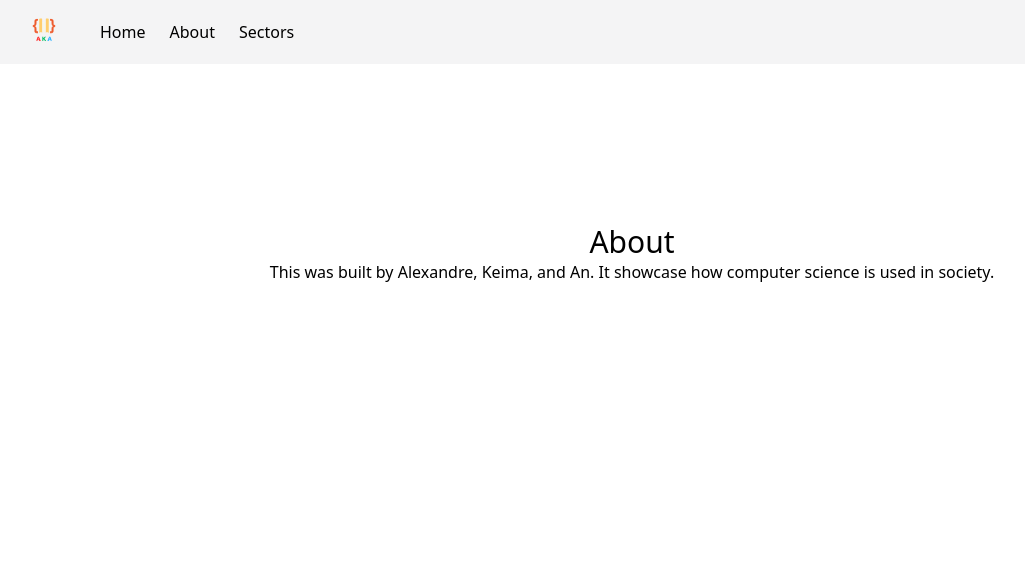
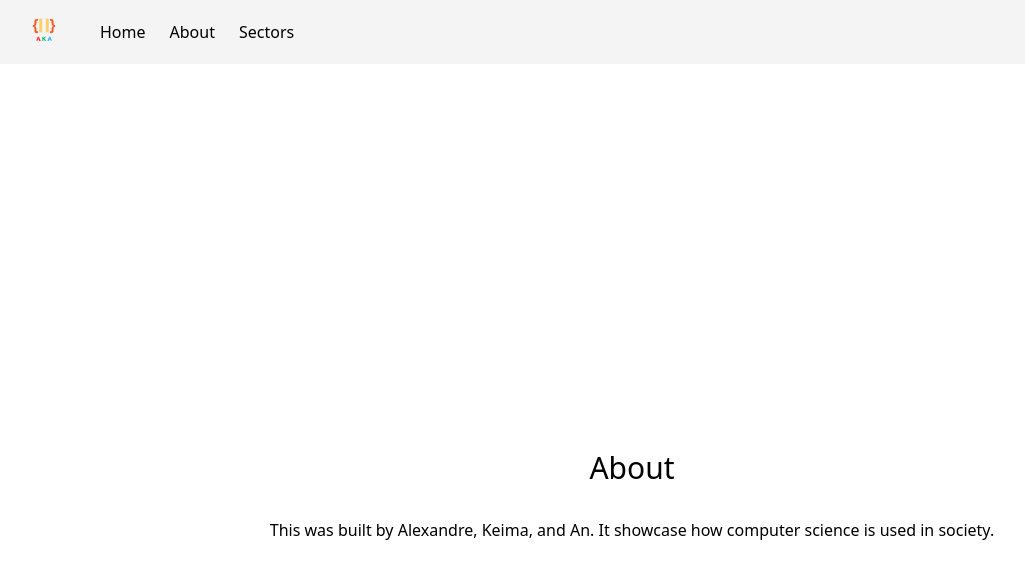
Before and after one commit to 3-Big-Ones/effects-of-compsci, a SvelteKit app: page /about in a window 1280 px wide. Shown: the top 578 px of the page, without its empty margins (8-1033 px from the left). Built offline with nearby package versions, Linux system fonts and the light colour scheme; some icons are missing.

Commit message:
Dark mode

```diff
--- a/src/routes/about/+page.svelte
+++ b/src/routes/about/+page.svelte
@@ -1,4 +1,4 @@
-<div class="flex flex-col min-w-full justify-center items-center">
-    <h1 class="text-3xl mt-40">About</h1>
-    <p>This was built by Alexandre, Keima, and An. It showcase how computer science is used in society.</p>
+<div class="flex flex-col grow justify-center items-center dark:bg-zinc-800">
+    <h1 class="text-3xl dark:text-white mt-40">About</h1>
+    <p class="dark:text-white p-8">This was built by Alexandre, Keima, and An. It showcase how computer science is used in society.</p>
 </div>
```
